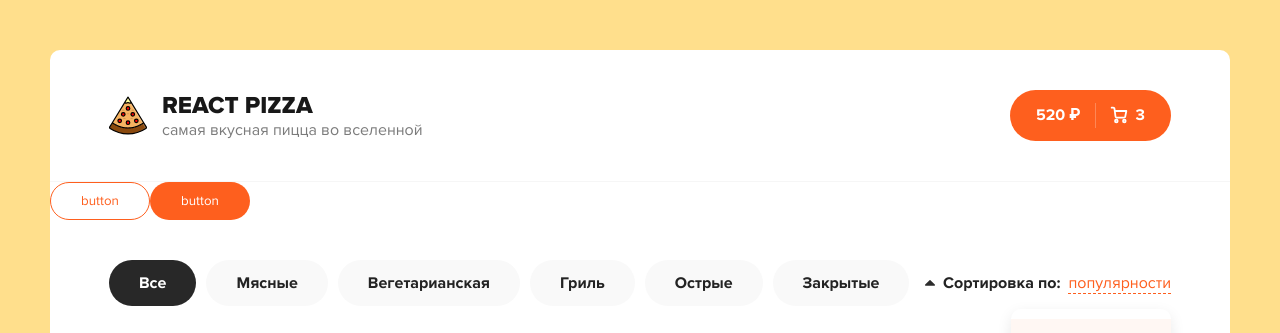
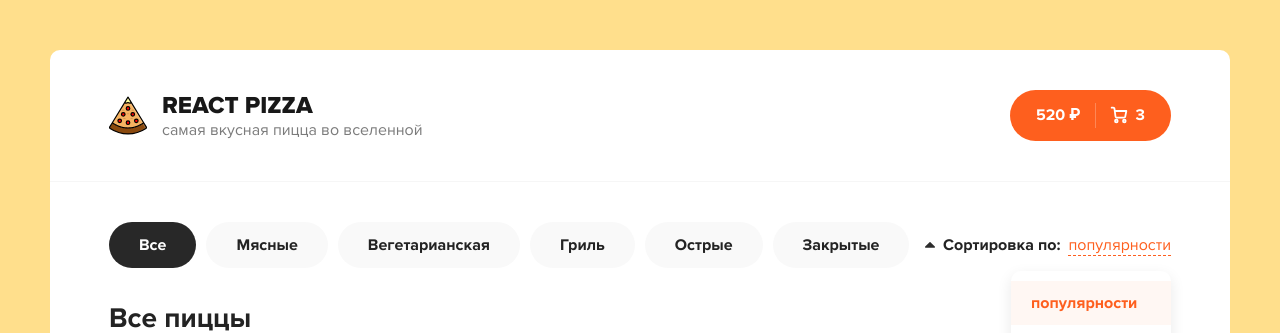
Before and after one commit to CoolSheff131/react-pizza, a React (Create React App) app: page / in a window 1280 px wide. Shown: the top 333 px of the page. Built offline with nearby package versions, Linux system fonts and the light colour scheme.

Commit message:
заменена кнопка в header

```diff
--- a/src/App.js
+++ b/src/App.js
@@ -5,8 +5,6 @@
   return (
     <div className="wrapper">
       <Header />
-      <Button outline>button</Button>
-      <Button>button</Button>
       <div className="content">
         <div className="container">
           <div className="content__top">
--- a/src/Button.jsx
+++ b/src/Button.jsx
@@ -1,13 +1,14 @@
 import classNames from "classnames";
-function Button(props){
+function Button({onClick, className,outline,children}){
     return(
         <button
-        className={classNames('button',
+        onClick={onClick}
+        className={classNames('button', className,
         {
-            'button--outline':props.outline
+            'button--outline':outline
         }
         )}>
-            {props.children}
+            {children}
         </button>
     )
 }
--- a/src/Header.jsx
+++ b/src/Header.jsx
@@ -1,4 +1,5 @@
 import logoSvg from './assets/img/pizza-logo.svg';
+import Button from './Button'
 function Header(){
     return(
         <div className="header">
@@ -11,7 +12,7 @@
             </div>
           </div>
           <div className="header__cart">
-            <a href="/cart.html" className="button button--cart">
+            <Button className="button--cart">
               <span>520 ₽</span>
               <div className="button__delimiter"></div>
               <svg
@@ -43,7 +44,8 @@
                 />
               </svg>
               <span>3</span>
-            </a>
+            </Button>
+
           </div>
         </div>
       </div>
```
